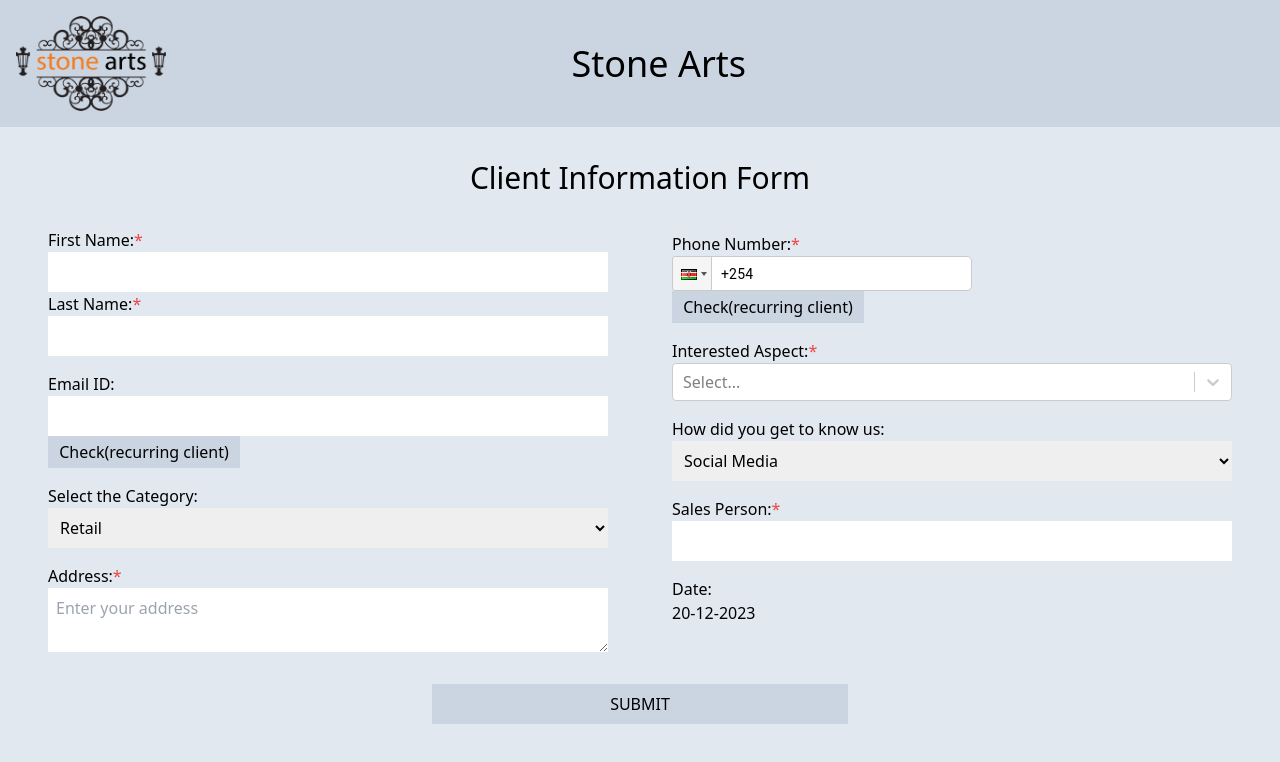
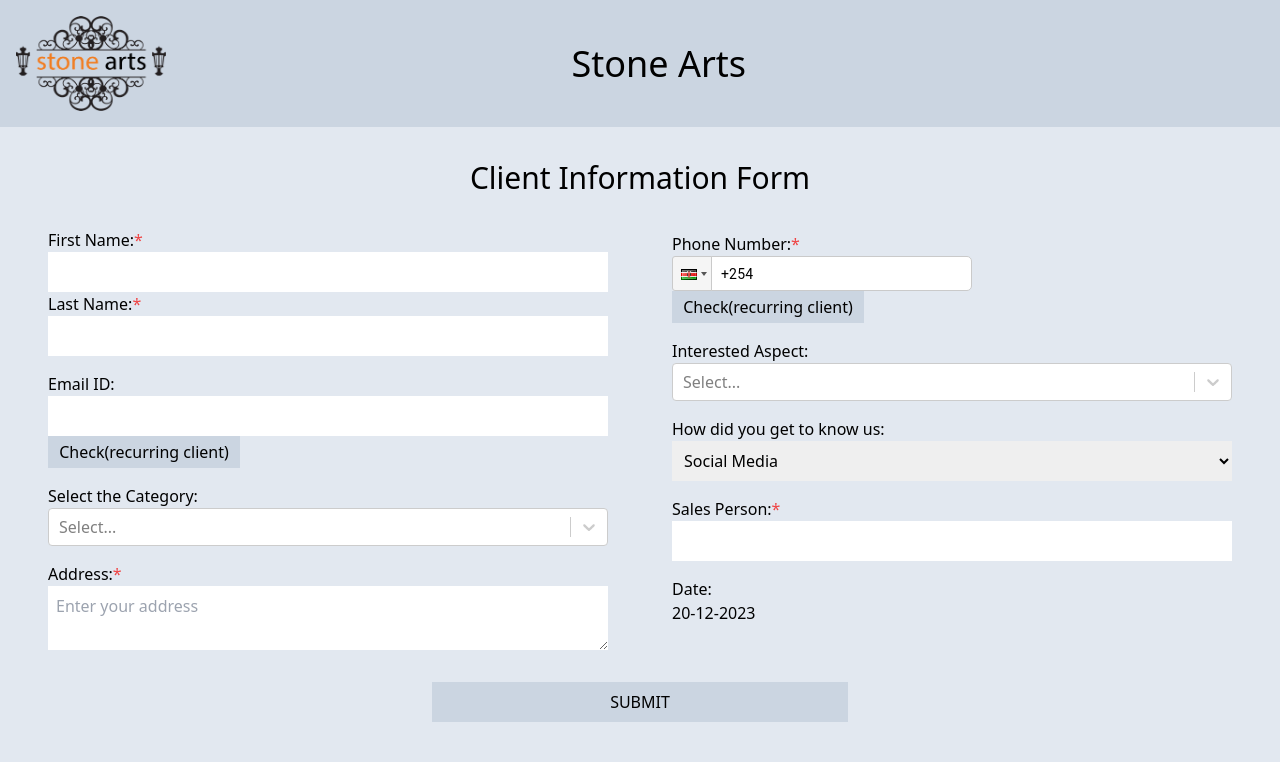
Before and after one commit to stoneartstech/stone-arts, a Next.js app: page /ClientForm in a window 1280 px wide. Shown: the top 762 px of the page. Built offline with nearby package versions, Linux system fonts and the light colour scheme; no server answers; the database is empty.

Commit message:
fixed ui bug

```diff
--- a/components/ClientHistory.js
+++ b/components/ClientHistory.js
@@ -40,7 +40,7 @@ export default function ClientHistory({ showroomName }) {
             { Header: 'Id', accessor: 'clientId', minSize: 50 },
             { Header: 'Client Code', accessor: 'clientCode', minSize: 50 },
             { Header: 'First Name', accessor: 'name', minSize: 200 },
-            { Header: 'Last Name', accessor: 'lastName', minSize: 200 },
+            { Header: 'Last Name', accessor: 'lastname', minSize: 200 },
             { Header: 'Client Email', accessor: 'email', minSize: 200 },
             { Header: 'Client Number', accessor: 'number', minSize: 200 },
             { Header: 'Client Address', accessor: 'address', minSize: 200 },
@@ -112,7 +112,7 @@ export default function ClientHistory({ showroomName }) {
                             Go Back
                         </button>
                     </div>
-                    {/* <div className='flex flex-col'>
+                    <div className='flex flex-col'>
                         <p className='mt-8 text-2xl text-center font-bold mb-4'>
                             Delete A Client
                         </p>
@@ -129,7 +129,7 @@ export default function ClientHistory({ showroomName }) {
                                 Delete
                             </button>
                         </div>
-                    </div> */}
+                    </div>
                     <p className='mt-8 text-2xl text-center font-bold mb-4'>
                         Requests from Clients
                     </p>
--- a/components/Header.js
+++ b/components/Header.js
@@ -3,7 +3,7 @@ import Image from 'next/image'
 
 function Header() {
     return (
-        <div className='fixed top-0 w-full left-0 bg-slate-300 p-4 flex items-center'>
+        <div className='fixed top-0 w-full left-0 bg-slate-300 p-4 flex items-center z-50'>
             <Image
                 src="/logo.png"
                 alt="Stone Arts Logo"
--- a/pages/ClientForm.js
+++ b/pages/ClientForm.js
@@ -33,7 +33,7 @@ export default function ClientForm() {
     const [name, setName] = useState('')
     const [lastname, setLastname] = useState('')
     const [email, setEmail] = useState('')
-    const [option, setOption] = useState('retail')
+    const [options, setOptions] = useState([])
     const [address, setAddress] = useState('')
     const [number, setNumber] = useState('')
     const [aspects, setAspects] = useState([])
@@ -49,13 +49,22 @@ export default function ClientForm() {
         'Water Features', 'Garden Furnitures', 'Planters and Stands', 'Vanity and Sinks', 'Bird Bath/Feeder',
         'Pebbles and Landscaping', 'Memorials', 'Statues', 'Brass', 'Plant Venture', 'Other Products']
 
-    const optionsList = aspectsList.map((aspect) => ({
+    const aspectsFinalList = aspectsList.map((aspect) => ({
         value: aspect,
         label: aspect,
     }));
     const handleSelectChange = (selectedOptions) => {
         setAspects(selectedOptions.map((option) => option.value));
     };
+
+    const optionList = ['retail', 'design', 'measurement', 'visiting']
+    const optionFinalList = optionList.map((option) => ({
+        value: option,
+        label: option,
+    }));
+    const handleOptionChange = (selectedOptions) => {
+        setOptions(selectedOptions.map((option) => option.value));
+    }
 
     const [validNumber, setValidNumber] = useState(true)
     const validateNumber = (number) => {
@@ -115,7 +124,7 @@ export default function ClientForm() {
 
     async function submitHandler() {
 
-        if (!number || !name || !lastname || !salesPerson || !address || !aspects || !sourceInfo || (sourceInfo === 'other' && !specificInfo)) {
+        if (!number || !name || !lastname || !salesPerson || !address || !options || !sourceInfo || (sourceInfo === 'other' && !specificInfo)) {
             alert('Please enter all the details')
             return
         }
@@ -140,7 +149,7 @@ export default function ClientForm() {
             lastname: lastname,
             email: email,
             salesPerson: salesPerson,
-            option: option,
+            option: options.join(', '),
             address: address,
             date: date,
             number: '+' + number,
@@ -153,13 +162,10 @@ export default function ClientForm() {
 
         // await setDoc(doc(db, "clients", clientId), clientData)
 
-        const route = '/' + option
-
-
-        if (option == 'measurement') {
+        if (options.includes('measurement')) {
             setLoading(false)
             router.push({
-                pathname: route,
+                pathname: "/measurement",
                 query: { clientData: JSON.stringify(clientData) }
             })
         }
@@ -196,13 +202,13 @@ export default function ClientForm() {
 
 
                     <p className='mt-4'>Select the Category:</p>
-                    <select className='p-2 w-full' onChange={(e) => setOption(e.target.value)}>
-
-                        <option value="retail">Retail</option>
-                        <option value="measurement">Measurement</option>
-                        <option value="design">Design</option>
-
-                    </select>
+                    <Select
+                        options={optionFinalList}
+                        isMulti
+                        value={optionFinalList.filter((option) => options.includes(option.value))}
+                        onChange={handleOptionChange}
+                        className='w-full'
+                    />
 
                     <p className='mt-4'>Address:<span className='text-red-500'>*</span></p>
                     <textarea value={address} onChange={(e) => setAddress(e.target.value)}
@@ -228,11 +234,11 @@ export default function ClientForm() {
                         Check(recurring client)
                     </button>
 
-                    <p className='mt-4'>Interested Aspect:<span className='text-red-500'>*</span></p>
+                    <p className='mt-4'>Interested Aspect:</p>
                     <Select
-                        options={optionsList}
+                        options={aspectsFinalList}
                         isMulti
-                        value={optionsList.filter((option) => aspects.includes(option.value))}
+                        value={aspectsFinalList.filter((option) => aspects.includes(option.value))}
                         onChange={handleSelectChange}
                         className='w-full'
                     />
```
